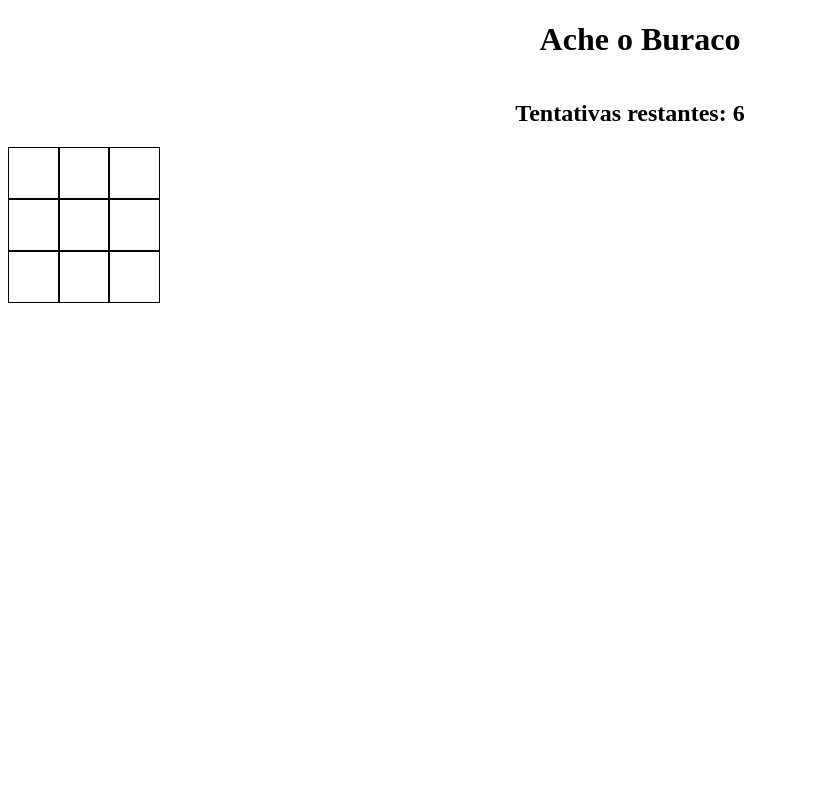
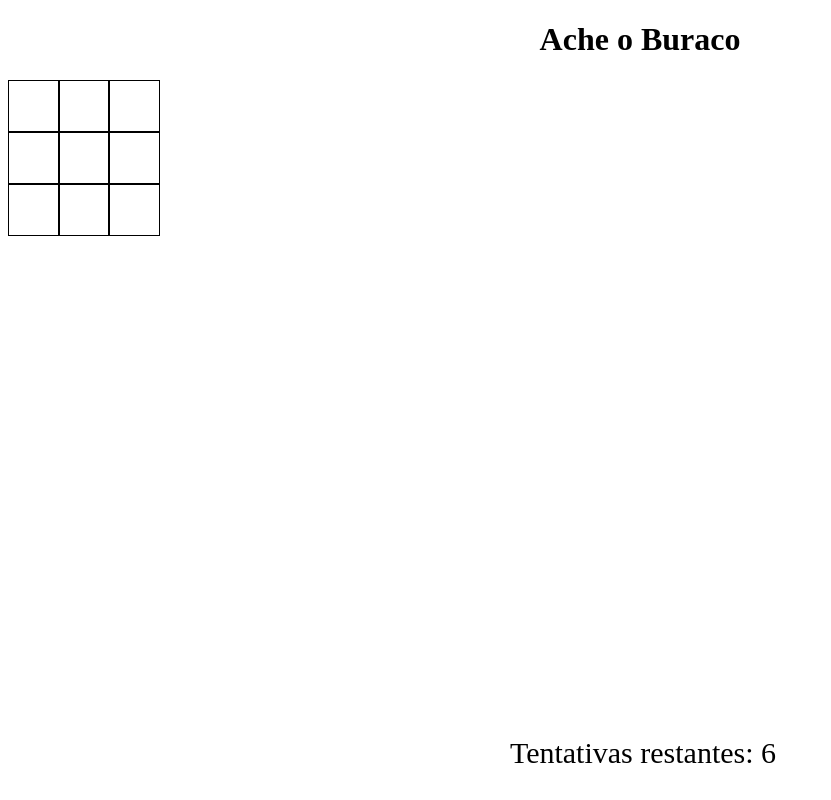
Before and after one commit to JoseDesen/Ache-o-buraco, a plain HTML site: page single-player/index.html in a window 1280 px wide. Shown: the whole page, without its empty margins (0-831 px from the left). Drawn offline with Linux system fonts and the light colour scheme.

Commit message:
coloca um footer

```diff
--- a/single-player/index.html
+++ b/single-player/index.html
@@ -8,13 +8,15 @@
 </head>
 <body>
     <h1>Ache o Buraco</h1>
-    <div id="placares">
-        <h2 id="contador-tentativa">Tentativas restantes: </h2>
-        <h2 id="contador-buracos"></h2>
-    </div>
 
     <div id="tabuleiro"></div>
 
+    <br><br>
+
+    <footer>
+        <p id="contador-tentativa">Tentativas restantes: </p>
+        <p id="contador-buracos"></p>
+    </footer>
     <script src="script.js"></script>
 </body>
 </html>
--- a/single-player/script.js
+++ b/single-player/script.js
@@ -67,6 +67,8 @@ function niveis(tamanhoGrade) {
 
 	if(tamanhoGrade>10){
 		contadorburacos.textContent = `buracos restantes: ${buracos.length}`;
+	}else{
+		contadorburacos.textContent = ``;
 	}
 
 	const celulas = document.querySelectorAll('.celula');
@@ -145,6 +147,7 @@ function niveis(tamanhoGrade) {
 			}
 			if (tentativaRestantes === 0 && buracos.length > 0) {
 				alert("Fim de jogo! Você não encontrou todos os buracos a tempo.");
+
 				tamanhoGrade = 3;
 				niveis(tamanhoGrade);
 			}
--- a/single-player/style.css
+++ b/single-player/style.css
@@ -1,6 +1,10 @@
+* {
+    text-align: center;
+}
 
-* {
-    text-align:center;
+body {
+    /* Adicione mais margem para garantir que o tabuleiro não seja coberto */
+    margin-bottom: 100px;
 }
 
 #tabuleiro {
@@ -11,15 +15,24 @@
     border: 1px solid black;
     width: 50px;
     height: 50px;
-    font-size:45px;
+    font-size: 45px;
 }
+
 .celula-desativada {
     pointer-events: none;
     opacity: 0.6;
     cursor: default;
 }
-#placares {
+
+footer {
+    position: fixed;
+    bottom: 0;
+    width: 100%;
+    background-color: white;
+    color: black;
+    text-align: center;
+    font-size: 30px;
     display: flex;
     justify-content: center;
-    gap: 20px;
+    gap: 10px;
 }
```
